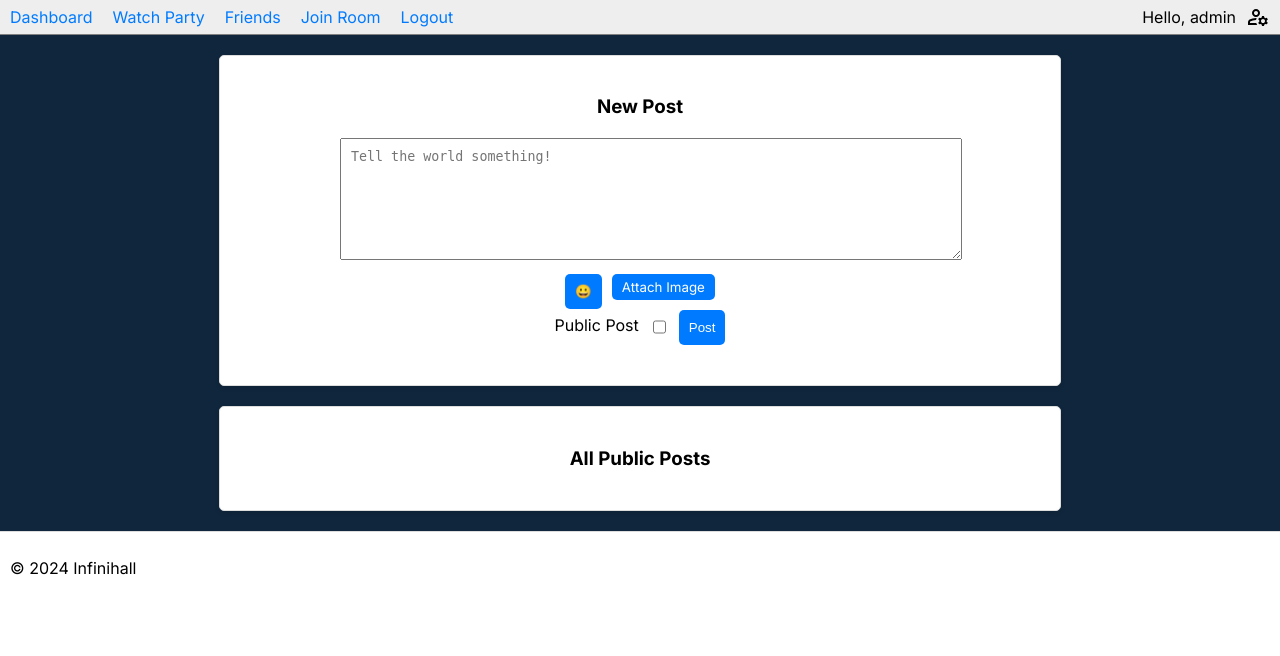
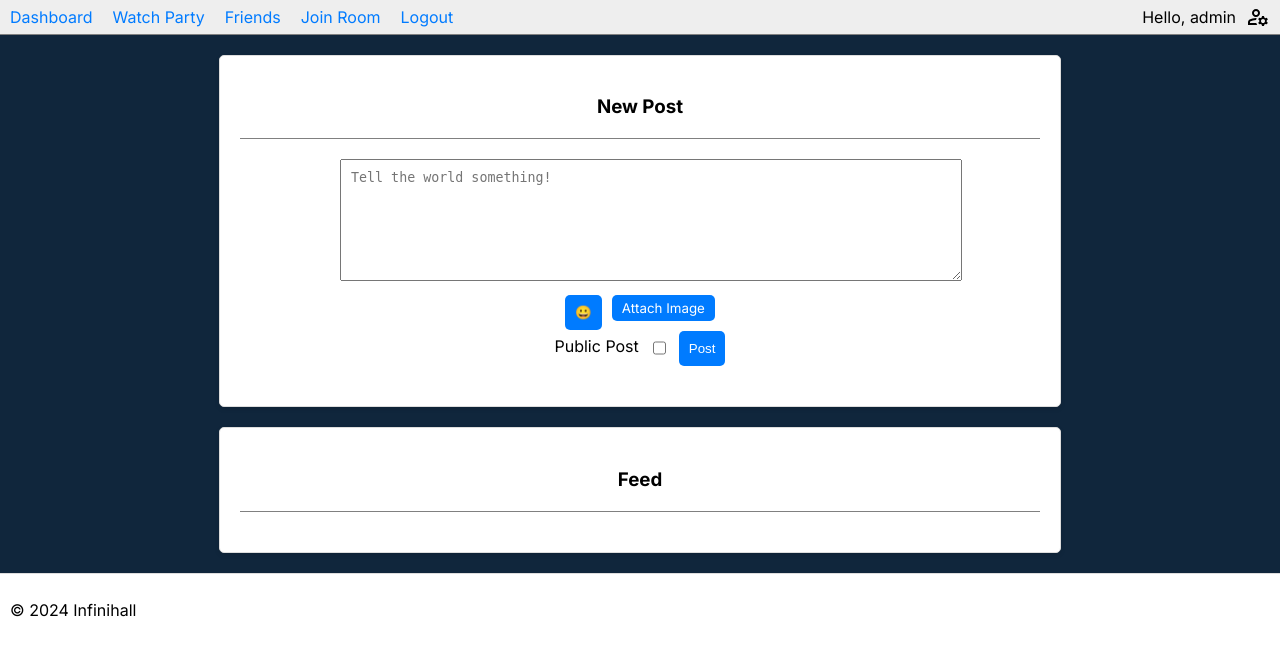
Before and after one commit to slimer37/108-video-share-site, a Flask app: page /dashboard in a window 1280 px wide. Shown: the part 68-724 px from the top of the page. Run offline with Flask 3, Linux system fonts and the light colour scheme; a user stored in the database is signed in; data that the repository does not hold is empty; some libraries are stand-ins or nearby versions.

Commit message:
trim excess align: centers

```diff
--- a/static/styles.css
+++ b/static/styles.css
@@ -58,12 +58,18 @@ input {
     border-radius: 2px;
 }
 
+.section-header {
+    text-align: center;
+    width: 100%;
+    padding-bottom: 20px;
+    border-bottom: 1px solid gray;
+}
+
 /* Center the main container on the page */
 .container {
     max-width: 800px;
     margin: 20px auto;
     padding: 20px;
-    text-align: center;
     background-color: #fff;
     border: 1px solid #ddd;
     border-radius: 5px;
@@ -215,11 +221,9 @@ form .content-editable {
 
 /* Center the entire "All Public Posts" section */
 .all-public-posts {
-    text-align: center; /* Center-align text */
     margin-top: 20px;
 }
 
-/* Center the individual post content */
 .all-public-posts ul {
     list-style: none;
     padding: 0;
@@ -230,7 +234,6 @@ form .content-editable {
 }
 
 .all-public-posts ul li {
-    text-align: center; /* Center the content inside each post */
     margin-bottom: 15px;
     border: 1px solid #ccc;
     padding: 10px;
--- a/templates/dashboard.html
+++ b/templates/dashboard.html
@@ -6,7 +6,7 @@
 
 <div class="container">
 
-    <h3>New Post</h3>
+    <h3 class="section-header">New Post</h3>
     <form id="postForm" method="POST" enctype="multipart/form-data">
         {{ form.hidden_tag() }}
 
@@ -35,7 +35,7 @@
 </div>
 
 <div class="container">
-    <h3 class="all-public-posts">All Public Posts</h3>
+    <h3 class="all-public-posts section-header">Feed</h3>
     <div class="all-public-posts">
         <ul>
             {% for post in posts %}
```
